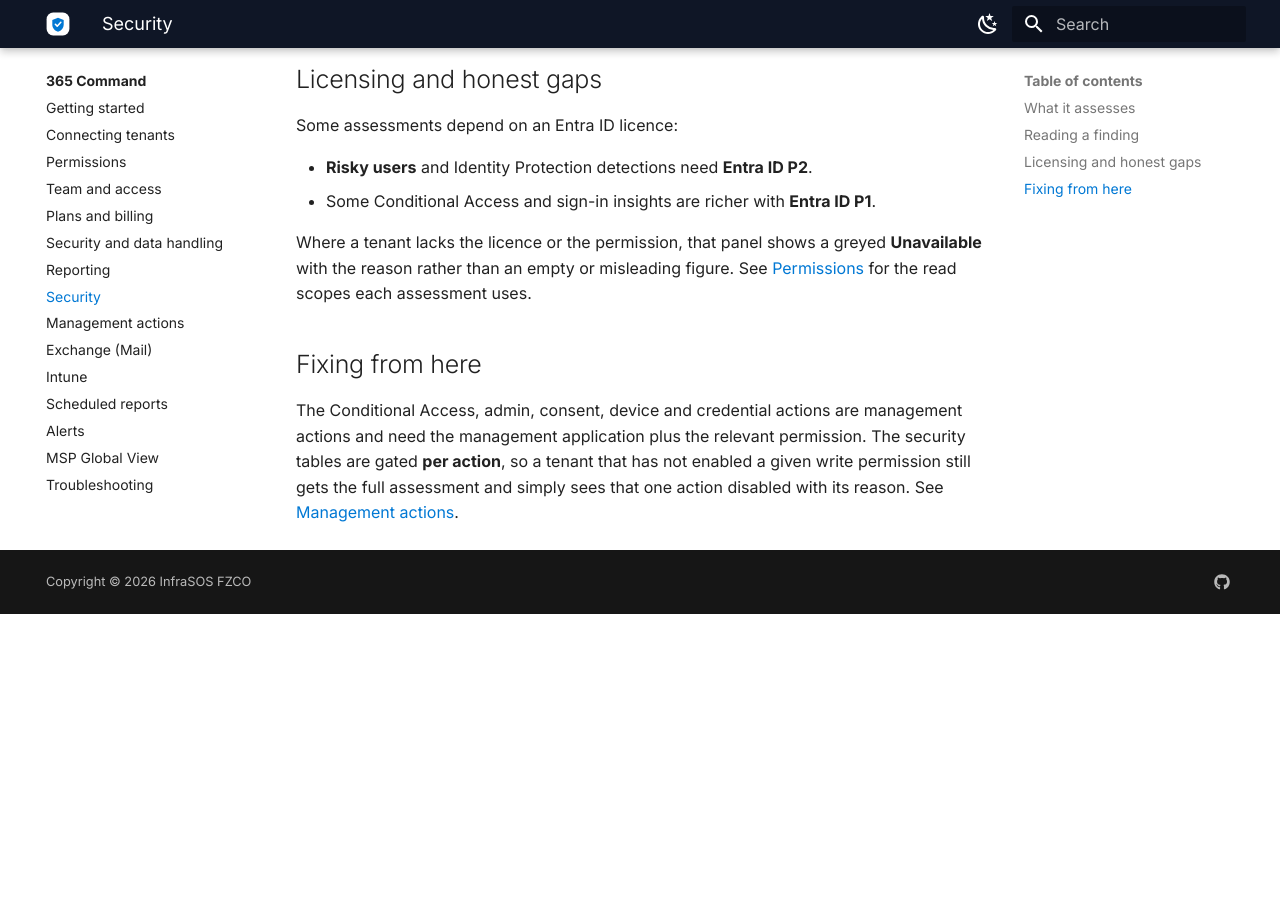
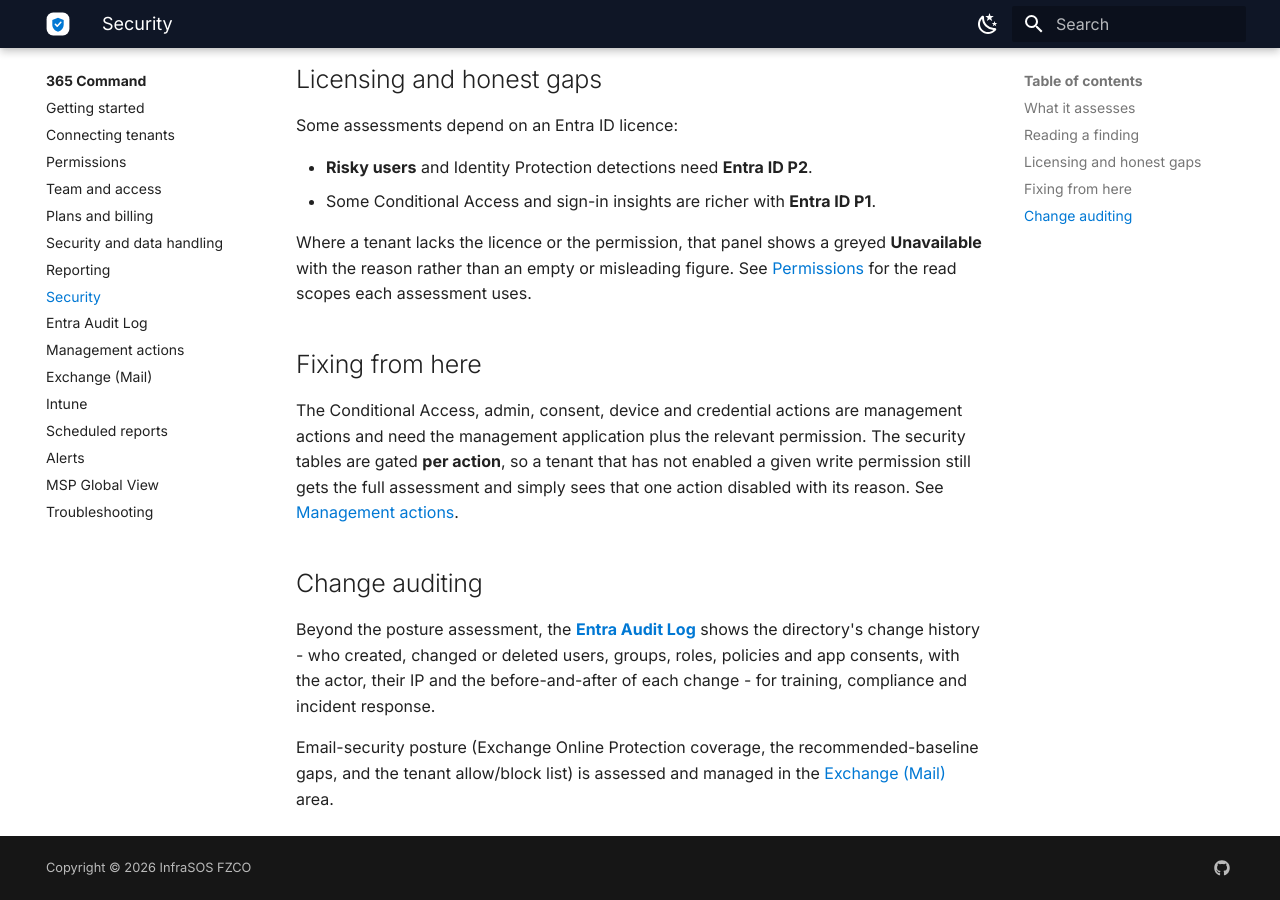
Before and after one commit to InfraSOS/infrasos-docs, an MkDocs documentation site: the page built from docs/365-command/security.md, in a window 1280 px wide and 900 px high, scrolled down 1519 px. Built offline with MkDocs 1.6.1 and Material for MkDocs 9.7.7, drawn with Linux system fonts in a browser that asks for light colours; before the commit the page ends 2133 px from its top, so only the background shows below that.

Commit message:
docs(365-command): add Entra Audit Log page + cross-link Exchange/Email Security
New 365-command/entra-audit-log.md (what it surfaces, filtering, export, retention,
relation to the Exchange Unified Audit Log, permission) added to the nav. Cross-links
to Exchange (Mail), Email Security policies and the Entra Audit Log added from the
index, reporting and security hubs. Noted the Transport Hygiene role for email-security
and mail-flow writes in permissions.

Co-Authored-By: Claude Opus 4.8 <noreply@anthropic.com>

```diff
--- a/docs/365-command/security.md
+++ b/docs/365-command/security.md
@@ -46,3 +46,14 @@ need the management application plus the relevant permission. The security table
 action**, so a tenant that has not enabled a given write permission still gets the full assessment
 and simply sees that one action disabled with its reason. See
 [Management actions](management-actions.md).
+
+## Change auditing
+
+Beyond the posture assessment, the **[Entra Audit Log](entra-audit-log.md)** shows the directory's
+change history - who created, changed or deleted users, groups, roles, policies and app consents, with
+the actor, their IP and the before-and-after of each change - for training, compliance and incident
+response.
+
+Email-security posture (Exchange Online Protection coverage, the recommended-baseline gaps, and the
+tenant allow/block list) is assessed and managed in the
+[Exchange (Mail)](exchange.md#email-security-policies-pro) area.
--- a/mkdocs.yml
+++ b/mkdocs.yml
@@ -138,6 +138,7 @@ nav:
       - Security and data handling: 365-command/security-and-data.md
       - Reporting: 365-command/reporting.md
       - Security: 365-command/security.md
+      - Entra Audit Log: 365-command/entra-audit-log.md
       - Management actions: 365-command/management-actions.md
       - Exchange (Mail): 365-command/exchange.md
       - Intune: 365-command/intune.md
```
Also changed, not shown: docs/365-command/entra-audit-log.md (added, +56 -0 lines), docs/365-command/index.md (+3 -0 lines), docs/365-command/permissions.md (+8 -0 lines), docs/365-command/reporting.md (+5 -0 lines).
